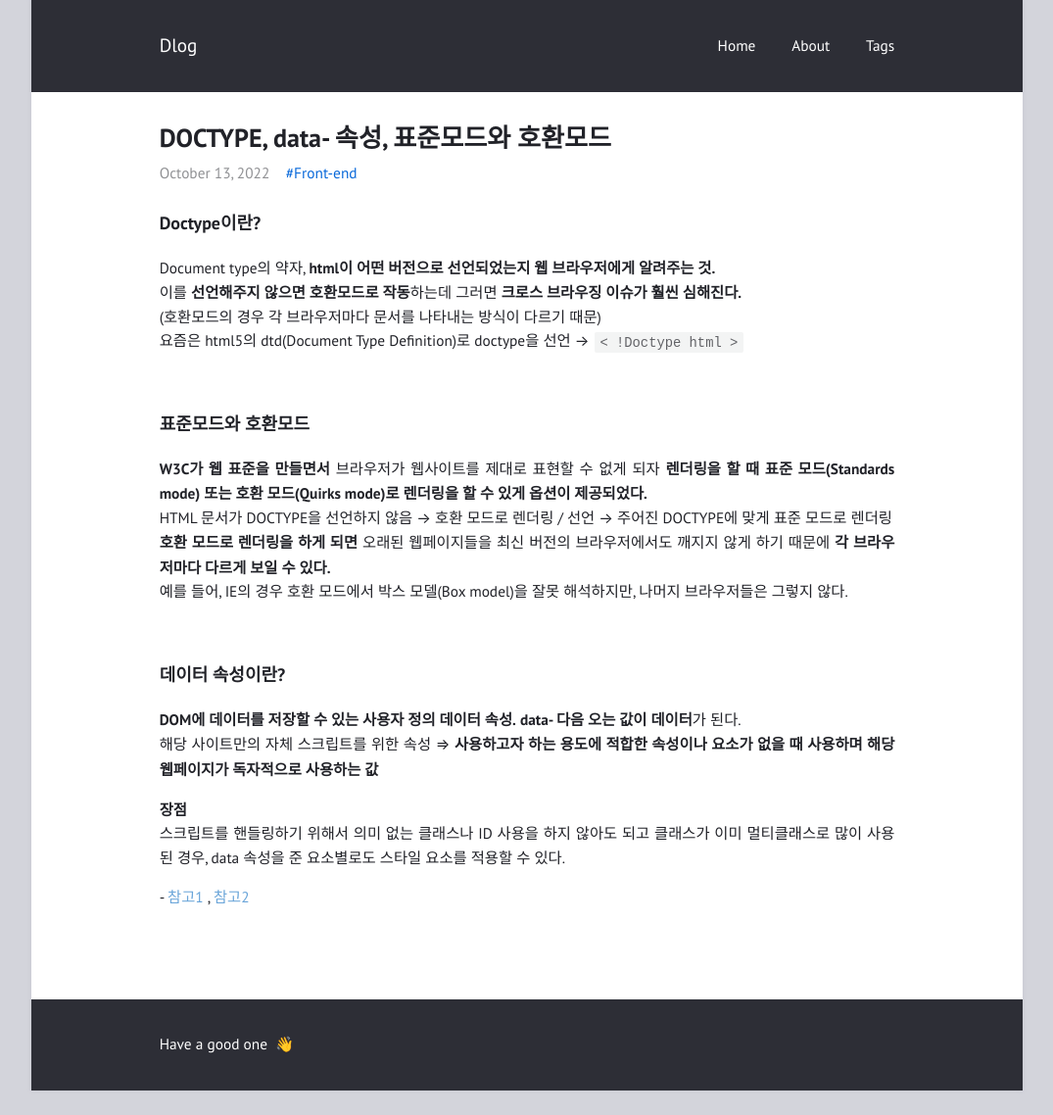
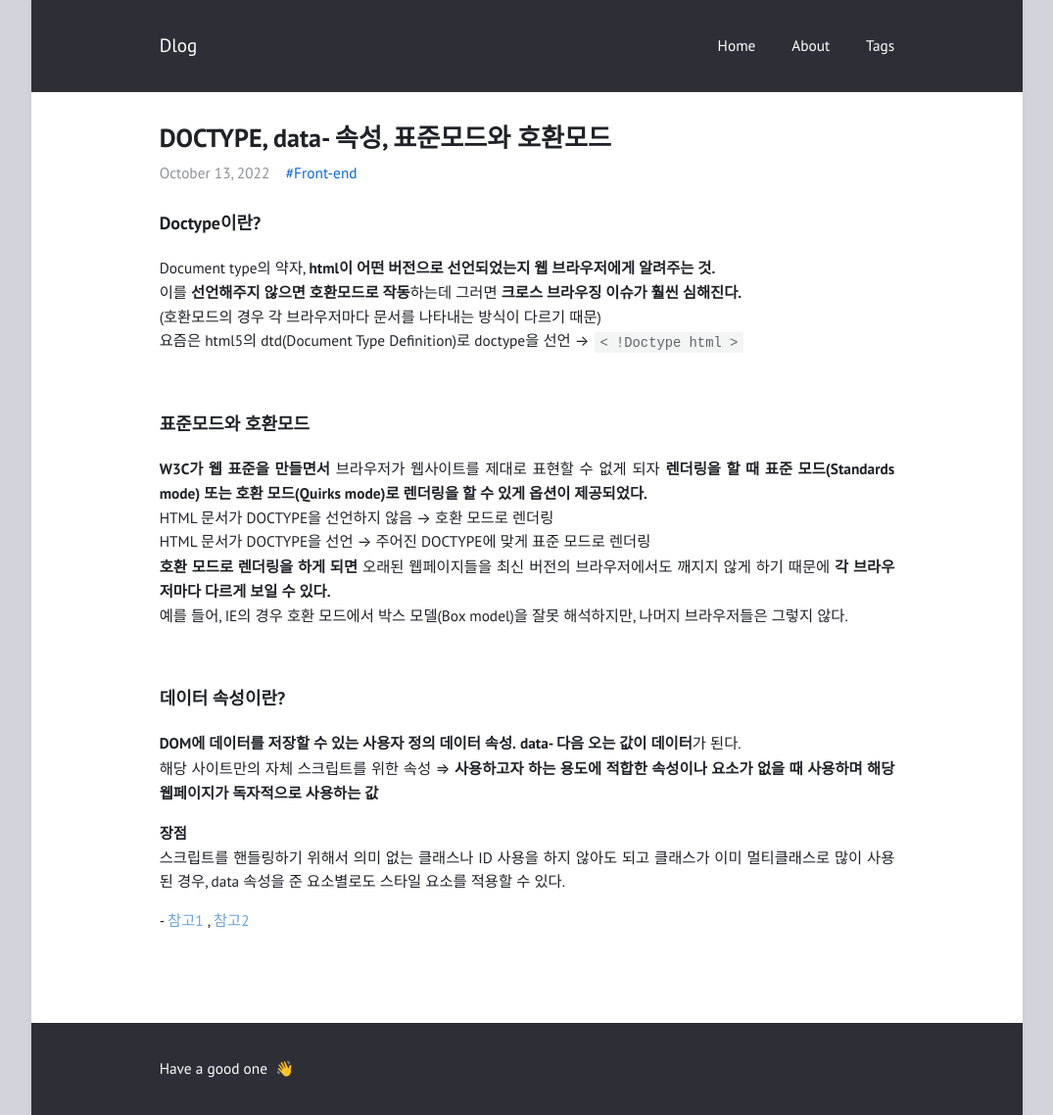
Before and after one commit to feb-dain/feb-dain.github.io, a Jekyll site: the page built from _posts/2022-10-13-doctype-and-data--and-standards-mode.md, in a window 1280 px wide. Shown: the whole page at 98% size, without its empty margins (102-1177 px from the left). Built offline with Jekyll 4.4.1, drawn with Linux system fonts in a browser that asks for light colours; comment, search, counter and statistics services are not loaded; before the commit the page ends 1113 px from its top, so only the background shows below that.

Commit message:
Update 2022-10-13-doctype-and-data--and-standards-mode.md

```diff
--- a/_posts/2022-10-13-doctype-and-data--and-standards-mode.md
+++ b/_posts/2022-10-13-doctype-and-data--and-standards-mode.md
@@ -25,7 +25,8 @@ Document type의 약자, **html이 어떤 버전으로 선언되었는지 웹
 
 **W3C가 웹 표준을 만들면서** 브라우저가 웹사이트를 제대로 표현할 수 없게 되자
 **렌더링을 할 때 표준 모드(Standards mode) 또는 호환 모드(Quirks mode)로 렌더링을 할 수 있게 옵션이 제공되었다.** <br>
-HTML 문서가 DOCTYPE을 선언하지 않음 → 호환 모드로 렌더링 / 선언 → 주어진 DOCTYPE에 맞게 표준 모드로 렌더링 <br>
+HTML 문서가 DOCTYPE을 선언하지 않음 → 호환 모드로 렌더링<br>
+HTML 문서가 DOCTYPE을 선언 → 주어진 DOCTYPE에 맞게 표준 모드로 렌더링 <br>
 **호환 모드로 렌더링을 하게 되면** 오래된 웹페이지들을 최신 버전의 브라우저에서도 깨지지 않게 하기 때문에 **각 브라우저마다 다르게 보일 수 있다.** <br>
 예를 들어, IE의 경우 호환 모드에서 박스 모델(Box model)을 잘못 해석하지만, 나머지 브라우저들은 그렇지 않다.
 
```
